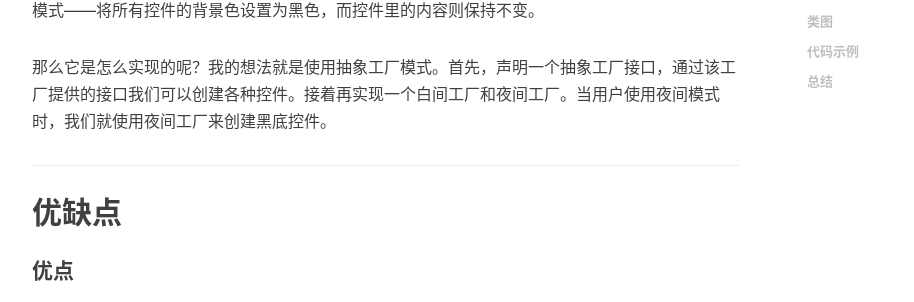
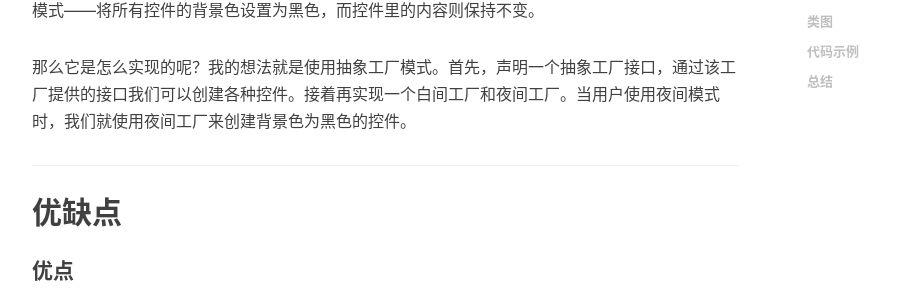
Before and after one commit to wudashan/wudashan.github.io, a Jekyll site: the page built from _posts/2017-04-16-Abstract-Factory-Pattern.markdown, in a window 1280 px wide and 900 px high, scrolled down 825 px. Shown: the part 203-505 px from the top of the window, without its empty margins (233-1147 px from the left). Built offline with Jekyll 4.4.1, drawn with Linux system fonts in a browser that asks for light colours; nearby versions of some CDN libraries; comment, search, counter and statistics services are not loaded.

Commit message:
更新动机

```diff
--- a/_posts/2017-04-16-Abstract-Factory-Pattern.markdown
+++ b/_posts/2017-04-16-Abstract-Factory-Pattern.markdown
@@ -26,7 +26,7 @@ tags:
 
 不知道大家是否有注意到，在所有热门的阅读类、资讯类的APP里，基本都有一个功能，那就是夜间模式——将所有控件的背景色设置为黑色，而控件里的内容则保持不变。
 
-那么它是怎么实现的呢？我的想法就是使用抽象工厂模式。首先，声明一个抽象工厂接口，通过该工厂提供的接口我们可以创建各种控件。接着再实现一个白间工厂和夜间工厂。当用户使用夜间模式时，我们就使用夜间工厂来创建黑底控件。
+那么它是怎么实现的呢？我的想法就是使用抽象工厂模式。首先，声明一个抽象工厂接口，通过该工厂提供的接口我们可以创建各种控件。接着再实现一个白间工厂和夜间工厂。当用户使用夜间模式时，我们就使用夜间工厂来创建背景色为黑色的控件。
 
 
 ---
```
